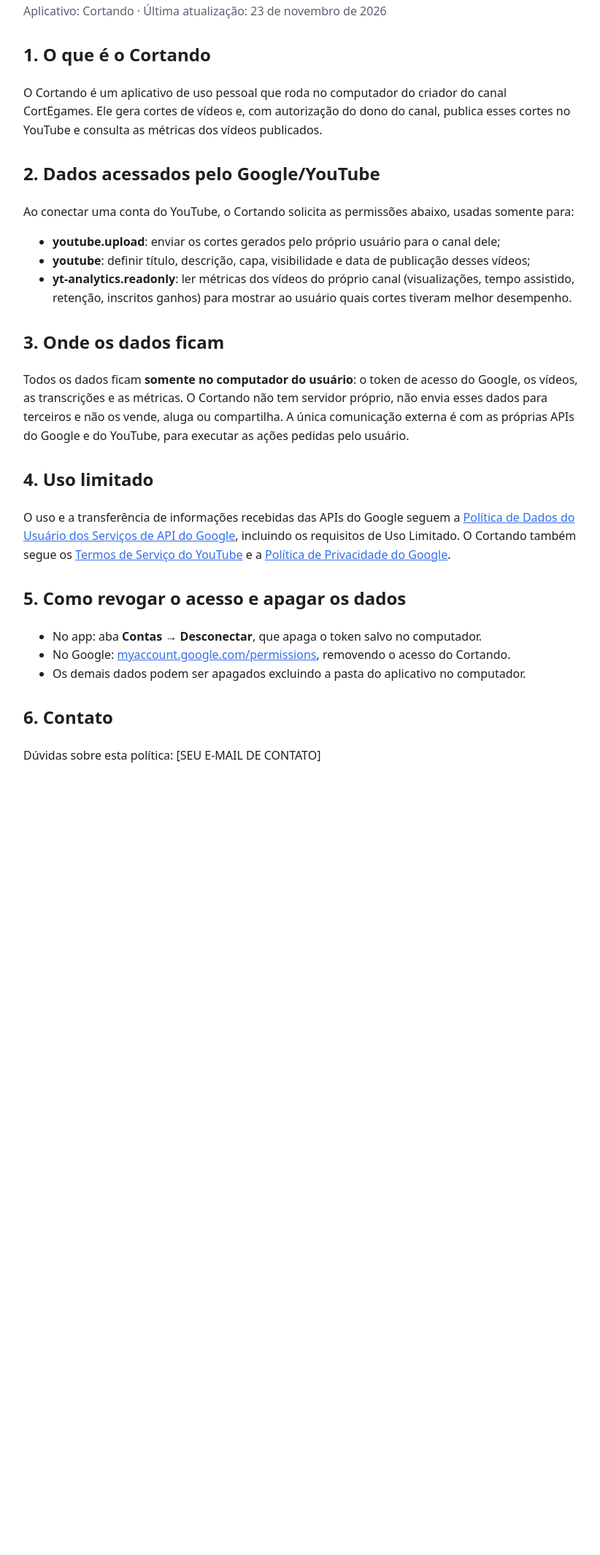
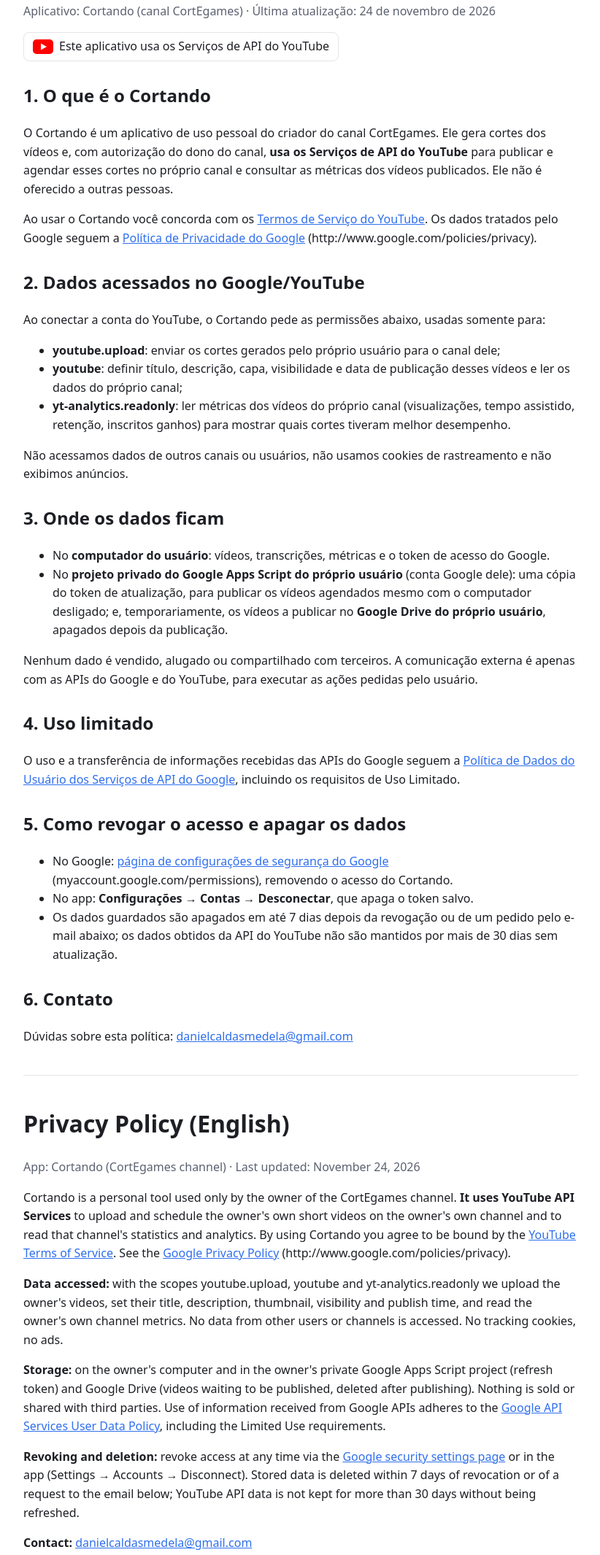
Before and after one commit to DanielCaldas25/cortando, a plain HTML site: page politica-de-privacidade.html in a window 1280 px wide. Shown: the part 110-2241 px from the top of the page at 73% size, without its empty margins (228-1050 px from the left). Before the commit the page ends 1198 px from the top, so only its background shows below. Drawn offline with Linux system fonts and the light colour scheme.

Commit message:
Add files via upload

```diff
--- a/politica-de-privacidade.html
+++ b/politica-de-privacidade.html
@@ -7,48 +7,80 @@
 <style>
   body { font: 16px/1.6 system-ui, "Segoe UI", sans-serif; max-width: 760px; margin: 40px auto; padding: 0 16px; color: #1d1f24; background: #fff; }
   h2 { margin-top: 28px; } .mudo { color: #5b6170; } a { color: #2f6fed; }
+  .yt { display: inline-flex; align-items: center; gap: 8px; padding: 6px 12px; border: 1px solid #e3e5ea; border-radius: 8px; color: #1d1f24; text-decoration: none; }
+  hr { border: 0; border-top: 1px solid #e3e5ea; margin: 40px 0; }
 </style>
 </head>
 <body>
 <h1>Política de Privacidade</h1>
-<p class="mudo">Aplicativo: Cortando · Última atualização: 23 de novembro de 2026</p>
+<p class="mudo">Aplicativo: Cortando (canal CortEgames) · Última atualização: 24 de novembro de 2026</p>
+<p><a class="yt" href="https://www.youtube.com" rel="noopener"><svg width="28" height="20" viewBox="0 0 28 20" aria-hidden="true"><rect width="28" height="20" rx="5" fill="#FF0000"/><path d="M11 5.5v9l8-4.5z" fill="#fff"/></svg>Este aplicativo usa os Serviços de API do YouTube</a></p>
 
 <h2>1. O que é o Cortando</h2>
-<p>O Cortando é um aplicativo de uso pessoal que roda no computador do criador do canal CortEgames. Ele gera
-cortes de vídeos e, com autorização do dono do canal, publica esses cortes no YouTube e consulta as métricas
-dos vídeos publicados.</p>
+<p>O Cortando é um aplicativo de uso pessoal do criador do canal CortEgames. Ele gera cortes dos vídeos e, com
+autorização do dono do canal, <strong>usa os Serviços de API do YouTube</strong> para publicar e agendar esses
+cortes no próprio canal e consultar as métricas dos vídeos publicados. Ele não é oferecido a outras pessoas.</p>
+<p>Ao usar o Cortando você concorda com os <a href="https://www.youtube.com/t/terms">Termos de Serviço do YouTube</a>.
+Os dados tratados pelo Google seguem a <a href="https://policies.google.com/privacy">Política de Privacidade do Google</a>
+(http://www.google.com/policies/privacy).</p>
 
-<h2>2. Dados acessados pelo Google/YouTube</h2>
-<p>Ao conectar uma conta do YouTube, o Cortando solicita as permissões abaixo, usadas somente para:</p>
+<h2>2. Dados acessados no Google/YouTube</h2>
+<p>Ao conectar a conta do YouTube, o Cortando pede as permissões abaixo, usadas somente para:</p>
 <ul>
   <li><strong>youtube.upload</strong>: enviar os cortes gerados pelo próprio usuário para o canal dele;</li>
-  <li><strong>youtube</strong>: definir título, descrição, capa, visibilidade e data de publicação desses vídeos;</li>
+  <li><strong>youtube</strong>: definir título, descrição, capa, visibilidade e data de publicação desses vídeos e ler os dados do próprio canal;</li>
   <li><strong>yt-analytics.readonly</strong>: ler métricas dos vídeos do próprio canal (visualizações, tempo
-    assistido, retenção, inscritos ganhos) para mostrar ao usuário quais cortes tiveram melhor desempenho.</li>
+    assistido, retenção, inscritos ganhos) para mostrar quais cortes tiveram melhor desempenho.</li>
 </ul>
+<p>Não acessamos dados de outros canais ou usuários, não usamos cookies de rastreamento e não exibimos anúncios.</p>
 
 <h2>3. Onde os dados ficam</h2>
-<p>Todos os dados ficam <strong>somente no computador do usuário</strong>: o token de acesso do Google, os
-vídeos, as transcrições e as métricas. O Cortando não tem servidor próprio, não envia esses dados para
-terceiros e não os vende, aluga ou compartilha. A única comunicação externa é com as próprias APIs do Google e
-do YouTube, para executar as ações pedidas pelo usuário.</p>
+<ul>
+  <li>No <strong>computador do usuário</strong>: vídeos, transcrições, métricas e o token de acesso do Google.</li>
+  <li>No <strong>projeto privado do Google Apps Script do próprio usuário</strong> (conta Google dele): uma cópia do
+    token de atualização, para publicar os vídeos agendados mesmo com o computador desligado; e, temporariamente,
+    os vídeos a publicar no <strong>Google Drive do próprio usuário</strong>, apagados depois da publicação.</li>
+</ul>
+<p>Nenhum dado é vendido, alugado ou compartilhado com terceiros. A comunicação externa é apenas com as APIs do
+Google e do YouTube, para executar as ações pedidas pelo usuário.</p>
 
 <h2>4. Uso limitado</h2>
 <p>O uso e a transferência de informações recebidas das APIs do Google seguem a
 <a href="https://developers.google.com/terms/api-services-user-data-policy">Política de Dados do Usuário dos
-Serviços de API do Google</a>, incluindo os requisitos de Uso Limitado. O Cortando também segue os
-<a href="https://www.youtube.com/t/terms">Termos de Serviço do YouTube</a> e a
-<a href="https://policies.google.com/privacy">Política de Privacidade do Google</a>.</p>
+Serviços de API do Google</a>, incluindo os requisitos de Uso Limitado.</p>
 
 <h2>5. Como revogar o acesso e apagar os dados</h2>
 <ul>
-  <li>No app: aba <strong>Contas → Desconectar</strong>, que apaga o token salvo no computador.</li>
-  <li>No Google: <a href="https://myaccount.google.com/permissions">myaccount.google.com/permissions</a>,
-    removendo o acesso do Cortando.</li>
-  <li>Os demais dados podem ser apagados excluindo a pasta do aplicativo no computador.</li>
+  <li>No Google: <a href="https://security.google.com/settings/security/permissions">página de configurações de segurança do Google</a>
+    (myaccount.google.com/permissions), removendo o acesso do Cortando.</li>
+  <li>No app: <strong>Configurações → Contas → Desconectar</strong>, que apaga o token salvo.</li>
+  <li>Os dados guardados são apagados em até 7 dias depois da revogação ou de um pedido pelo e-mail abaixo; os
+    dados obtidos da API do YouTube não são mantidos por mais de 30 dias sem atualização.</li>
 </ul>
 
 <h2>6. Contato</h2>
-<p>Dúvidas sobre esta política: [SEU E-MAIL DE CONTATO]</p>
+<p>Dúvidas sobre esta política: <a href="mailto:danielcaldasmedela@gmail.com">danielcaldasmedela@gmail.com</a></p>
+
+<hr>
+
+<h1>Privacy Policy (English)</h1>
+<p class="mudo">App: Cortando (CortEgames channel) · Last updated: November 24, 2026</p>
+<p>Cortando is a personal tool used only by the owner of the CortEgames channel. <strong>It uses YouTube API Services</strong>
+to upload and schedule the owner's own short videos on the owner's own channel and to read that channel's statistics
+and analytics. By using Cortando you agree to be bound by the <a href="https://www.youtube.com/t/terms">YouTube Terms of
+Service</a>. See the <a href="https://policies.google.com/privacy">Google Privacy Policy</a> (http://www.google.com/policies/privacy).</p>
+<p><strong>Data accessed:</strong> with the scopes youtube.upload, youtube and yt-analytics.readonly we upload the owner's
+videos, set their title, description, thumbnail, visibility and publish time, and read the owner's own channel metrics.
+No data from other users or channels is accessed. No tracking cookies, no ads.</p>
+<p><strong>Storage:</strong> on the owner's computer and in the owner's private Google Apps Script project (refresh token)
+and Google Drive (videos waiting to be published, deleted after publishing). Nothing is sold or shared with third parties.
+Use of information received from Google APIs adheres to the
+<a href="https://developers.google.com/terms/api-services-user-data-policy">Google API Services User Data Policy</a>,
+including the Limited Use requirements.</p>
+<p><strong>Revoking and deletion:</strong> revoke access at any time via the
+<a href="https://security.google.com/settings/security/permissions">Google security settings page</a> or in the app
+(Settings → Accounts → Disconnect). Stored data is deleted within 7 days of revocation or of a request to the email
+below; YouTube API data is not kept for more than 30 days without being refreshed.</p>
+<p><strong>Contact:</strong> <a href="mailto:danielcaldasmedela@gmail.com">danielcaldasmedela@gmail.com</a></p>
 </body>
 </html>
```
Also changed, not shown: index.html (+16 -9 lines), termos-de-servico.html (+19 -3 lines).
